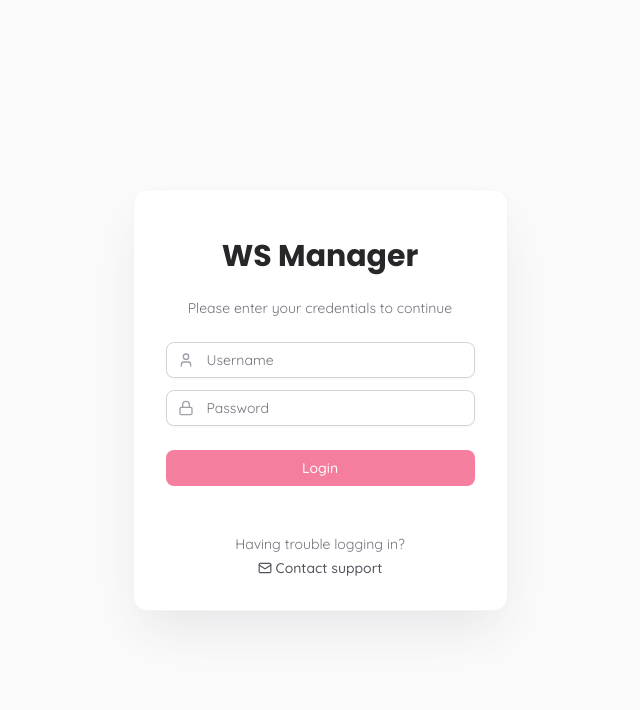
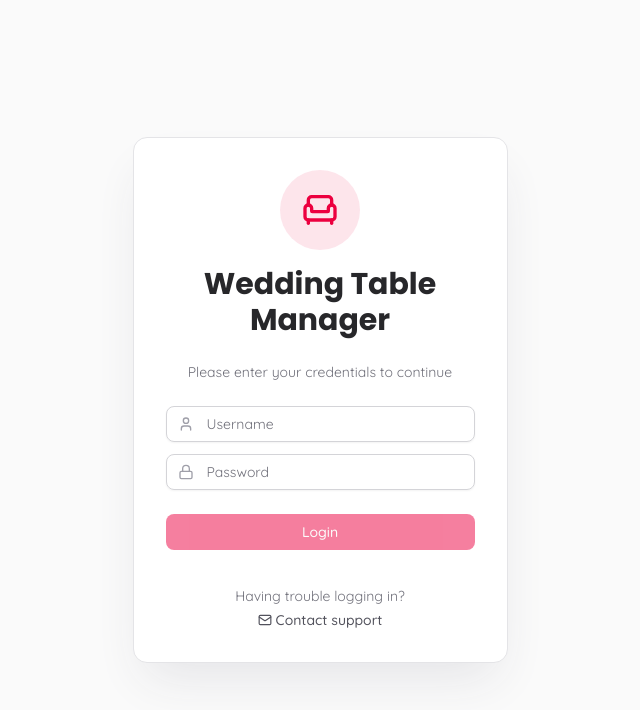
Before and after one commit to clevercreativeofficial/seatsmanager, a Next.js app: page / in a window 1280 px wide. Shown: the top 710 px of the page, without its empty margins (320-960 px from the left). Built offline with nearby package versions, Linux system fonts and the light colour scheme.

Commit message:
feat: enhance AboutPage and LoginPage with improved styling and layout adjustments

```diff
--- a/app/about/page.tsx
+++ b/app/about/page.tsx
@@ -20,8 +20,8 @@ export default function AboutPage() {
   }, [router]);
 
   return (
-    <div className="min-h-screen flex items-center justify-center p-4 bg-gradient-to-br from-zinc-50 to-zinc-100">
-      <div className="max-w-md w-full bg-white p-8 rounded-3xl shadow-lg space-y-8 text-center border border-zinc-100">
+    <div className="min-h-screen flex items-center justify-center py-4 px-2 bg-gradient-to-br from-zinc-50 to-zinc-100">
+      <div className="max-w-md w-full bg-white py-8 px-6 rounded-3xl shadow-2xl shadow-zinc-200 space-y-8 text-center border border-zinc-200">
         <div className="space-y-1">
           <Badge variant="secondary" className="mx-auto">
             <span className="text-xs font-medium tracking-wide">ABOUT THE DEVELOPER</span>
@@ -45,15 +45,15 @@ export default function AboutPage() {
         </div>
 
         <div className="flex flex-col sm:flex-row gap-3 justify-center pt-4">
-          <Button asChild className="w-full sm:w-auto px-6">
+          <Button asChild variant="outline"  className="w-full sm:w-auto px-6 hover:bg-accent hover:text-white transition-colors">
             <Link href="https://clevercreativeofficial.com/" target="_blank">
               View Portfolio
             </Link>
           </Button>
           <Button
-            variant="outline"
+
             asChild
-            className="w-full sm:w-auto px-6 hover:bg-zinc-800 hover:text-white transition-colors"
+            className="w-full sm:w-auto px-6"
           >
             <Link href="/dashboard">
               Back to Dashboard
--- a/app/dashboard/page.tsx
+++ b/app/dashboard/page.tsx
@@ -153,21 +153,33 @@ export default function DashboardPage() {
                 <div className="bg-rose-100 p-2 rounded-lg">
                   <Armchair className="h-6 w-6 text-rose-600" />
                 </div>
-                <h1 className="text-2xl font-bold text-gray-800">WSM Seating</h1>
+                <h1 className="md:text-2xl text-xl font-bold text-gray-800">WSM</h1>
               </div>
-              <Skeleton className="h-10 w-24 rounded-md bg-gray-300" />
+              <div className="flex items-center space-x-2">
+                <Skeleton className="h-8 w-24 rounded-md bg-gray-300" />
+                <Skeleton className="h-8 w-24 rounded-md bg-accent/20" />
+              </div>
             </div>
           </Container>
         </header>
         <Container>
           <div className="py-8 space-y-6">
             <div className="flex flex-col md:flex-row md:justify-between md:items-center gap-4">
-              <div>
+              <div className="sm:translate-y-0 translate-y-8 sm:pb-0 pb-4 sm:mb-0 mb-4">
                 <Skeleton className="h-8 w-48 mb-2 bg-gray-300" />
                 <Skeleton className="h-4 w-64 bg-gray-300" />
               </div>
-              <div className="flex gap-2">
-                <Skeleton className="h-10 w-32 bg-gray-300" />
+              <div className="sm:flex hidden items-center gap-2">
+                <Skeleton className="h-8 w-32 bg-gray-300" />
+                <div className="flex items-center gap-1 bg-gray-100 p-1 rounded-lg">
+                  <Skeleton className="h-8 w-8 rounded-md bg-gray-300" />
+                  <Skeleton className="h-8 w-8 rounded-md bg-gray-300" />
+                </div>
+              </div>
+
+              {/* Mobile */}
+              <div className="fixed top-18 left-0 w-full flex sm:hidden justify-between gap-2 pt-4 pb-2 px-4 bg-zinc-50 z-40">
+                <Skeleton className="h-8 w-32 bg-gray-300" />
                 <div className="flex items-center gap-1 bg-gray-100 p-1 rounded-lg">
                   <Skeleton className="h-8 w-8 rounded-md bg-gray-300" />
                   <Skeleton className="h-8 w-8 rounded-md bg-gray-300" />
@@ -178,7 +190,7 @@ export default function DashboardPage() {
             {/* Skeleton for both view modes */}
             {viewMode === 'grid' ? (
               <div className="grid grid-cols-2 sm:grid-cols-3 md:grid-cols-4 lg:grid-cols-5 xl:grid-cols-6 gap-4">
-                {[...Array(6)].map((_, i) => (
+                {[...Array(24)].map((_, i) => (
                   <Card key={i} className="border-gray-200">
                     <div className="p-4 space-y-3">
                       <Skeleton className="h-6 w-24 bg-gray-300" />
@@ -192,8 +204,8 @@ export default function DashboardPage() {
             ) : (
               <Card className="border-gray-200">
                 <div className="p-4 space-y-4">
-                  {[...Array(5)].map((_, i) => (
-                    <div key={i} className="flex items-center justify-between">
+                  {[...Array(24)].map((_, i) => (
+                    <div key={i} className="flex items-center justify-between gap-2">
                       <Skeleton className="h-4 w-24 bg-gray-300" />
                       <Skeleton className="h-4 w-20 bg-gray-300" />
                       <Skeleton className="h-4 w-32 bg-gray-300" />
@@ -267,6 +279,7 @@ export default function DashboardPage() {
                         value={guestName}
                         onChange={(e) => setGuestName(e.target.value)}
                         disabled={isSubmitting}
+                        className='text-sm'
                       />
                     </div>
                     <div className="grid grid-cols-2 gap-2">
--- a/app/page.tsx
+++ b/app/page.tsx
@@ -5,7 +5,7 @@ import { useState } from 'react';
 import { useRouter } from 'next/navigation';
 import { Button } from '@/components/ui/button';
 import { Input } from '@/components/ui/input';
-import { Loader2, Lock, User, Mail } from 'lucide-react';
+import { Loader2, Lock, User, Mail, Armchair } from 'lucide-react';
 import Link from 'next/link';
 
 export default function LoginPage() {
@@ -36,10 +36,15 @@ export default function LoginPage() {
   };
 
   return (
-    <div className="min-h-screen flex items-center justify-center p-4">
-      <div className="max-w-[375px] w-full bg-white rounded-xl shadow-2xl shadow-zinc-200 overflow-hidden border border-zinc-100">
+    <div className="min-h-screen flex items-center justify-center py-4 px-2">
+      <div className="max-w-[375px] w-full bg-white rounded-xl shadow-2xl shadow-zinc-200 overflow-hidden border border-zinc-200">
         <form onSubmit={handleLogin} className="py-8 md:px-8 px-4 space-y-6">
-          <h1 className="mt-4 text-3xl font-bold text-center text-zinc-800">WS Manager</h1>
+          <div className="flex items-center justify-center mb-4">
+            <div className="flex items-center justify-center w-20 h-20 bg-accent/10 rounded-full">
+            <Armchair className="h-10 w-10 text-accent" />
+            </div>
+          </div>
+          <h1 className="mt-4 text-3xl font-bold text-center text-zinc-800">Wedding Table Manager</h1>
           <p className="text-center text-sm text-zinc-500">
             Please enter your credentials to continue
           </p>
@@ -90,7 +95,7 @@ export default function LoginPage() {
             )}
           </Button>
 
-          <div className="text-center text-sm text-zinc-500 mt-6">
+          <div className="text-center text-sm text-zinc-500 mt-3">
             <div className="inline-flex flex-col items-center gap-1">
               <p>
                 Having trouble logging in?
```
